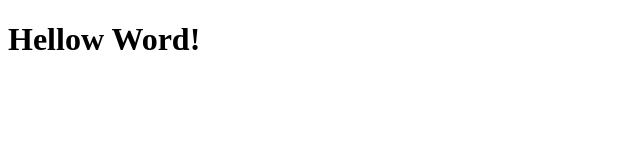
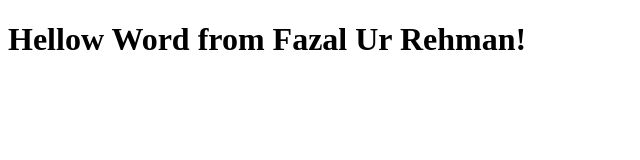
Before and after one commit to Fazalisalive/Bootcamp2020Samples, a plain HTML site: page index.html in a window 1280 px wide. Shown: the whole page, without its empty margins (0-640 px from the left). Drawn offline with Linux system fonts and the light colour scheme.

Commit message:
update index.html file

```diff
--- a/index.html
+++ b/index.html
@@ -7,6 +7,6 @@
     <title>Document</title>
 </head>
 <body>
-    <h1>Hellow Word!</h1>
+    <h1>Hellow Word from Fazal Ur Rehman!</h1>
 </body>
 </html>
```
